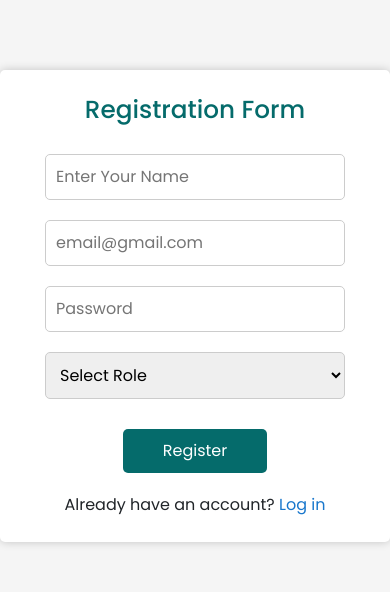
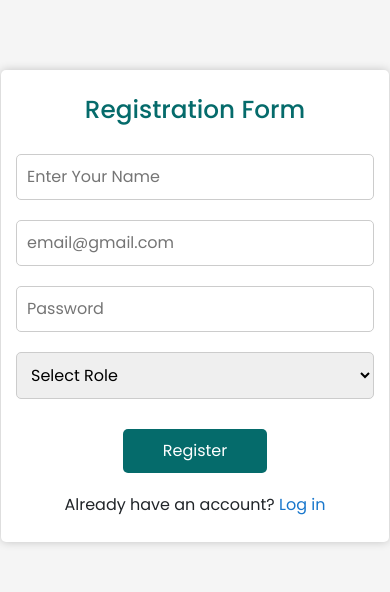
Before and after one commit to Ganeshshinde-2003/SIH_WEBSITE_, a React (Create React App) app: page /register in a window 390 px wide. Shown: the part 380-972 px from the top of the page. Built offline with nearby package versions, Linux system fonts and the light colour scheme.

Commit message:
increased the padding

```diff
--- a/src/App.css
+++ b/src/App.css
@@ -349,6 +349,6 @@ a:hover::after {
     justify-content: space-around;
   }
   .registration-form {
-    padding: 25px 45px;
+    padding: 25px 15px;
   }
 }
```
